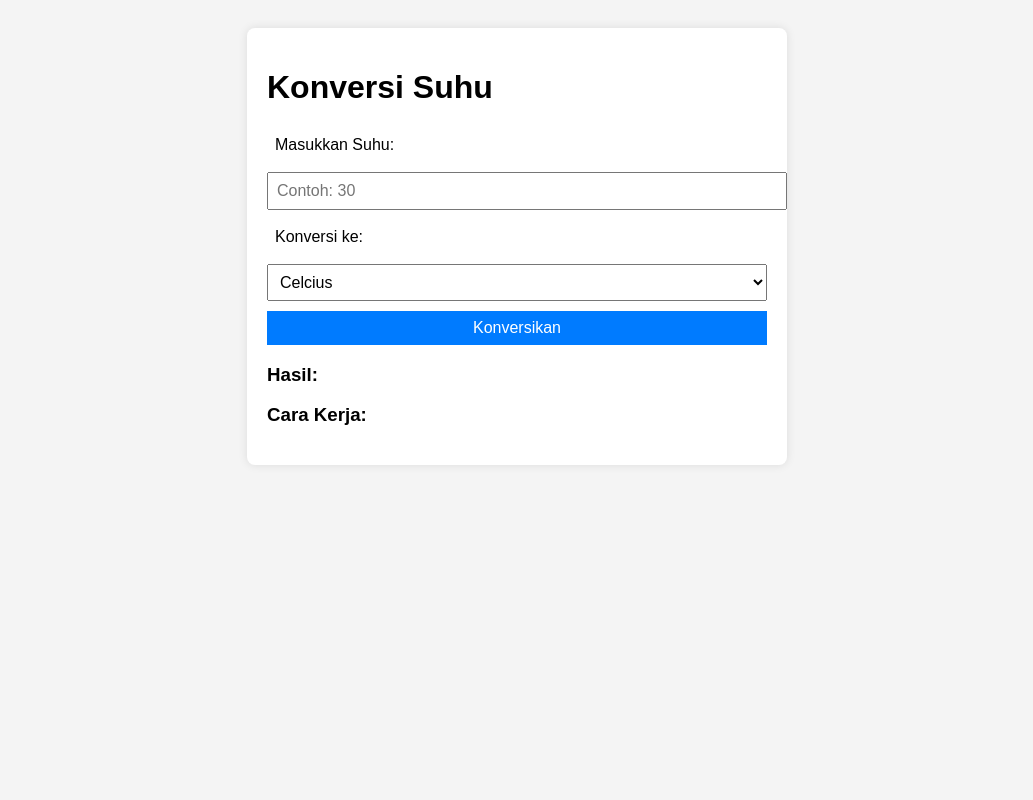
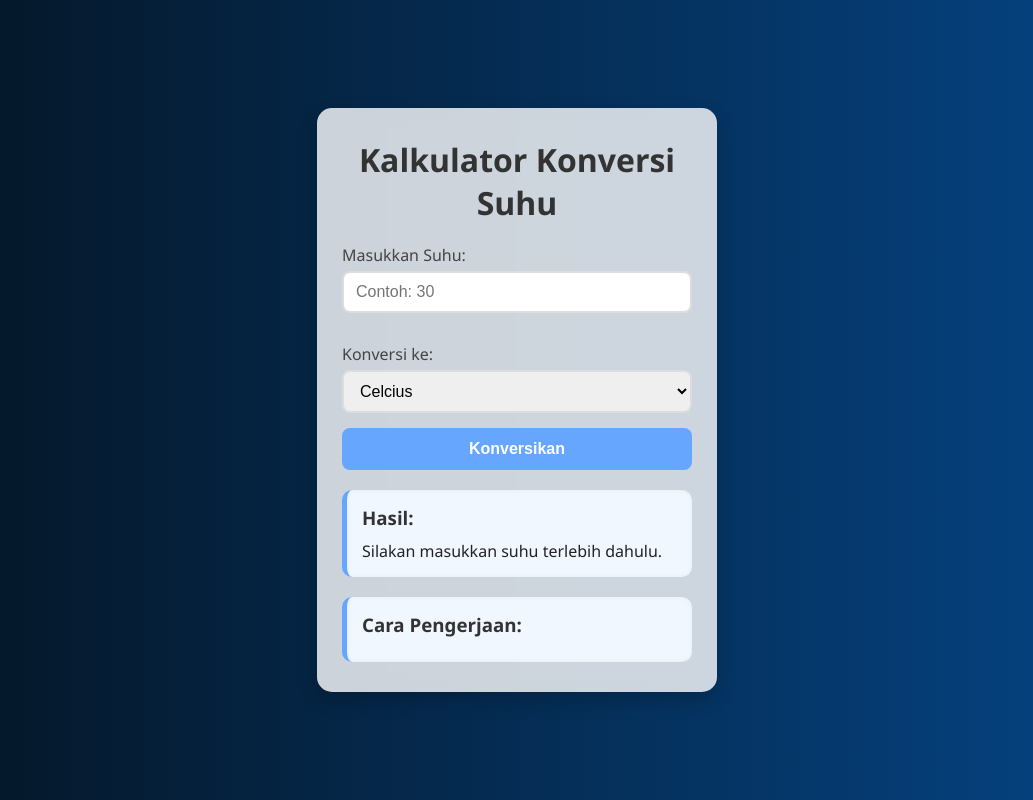
Before and after one commit to revou-fundamental-course/19-may-25-Fathir666, a plain HTML site: page index.html in a window 1280 px wide. Both pictures are taken after a click on the button "Konversikan". Shown: the whole page, without its empty margins (123-1156 px from the left). Drawn offline with Linux system fonts and the light colour scheme; files that its build step writes are made by us from their sources.

Commit message:
update: Update styles and scripts

```diff
--- a/css/style.css
+++ b/css/style.css
@@ -1,38 +1,98 @@
+* {
+    box-sizing: border-box;
+    margin: 0;
+    padding: 0;
+}
+
 body {
-    font-family: Arial, sans-serif;
-    background-color: #f4f4f4;
-    padding: 20px;
+    font-family: 'Segoe UI', Tahoma, Geneva, Verdana, sans-serif, sans-serif;
+    background: linear-gradient(to right, #051422, #054586);
+    height: 100vh;
+    display: flex;
+    justify-content: center;
+    align-items: center;
 }
 
 .container {
-    max-width: 500px;
-    margin: auto;
-    background: #fff;
-    padding: 20px;
-    border-radius: 8px;
-    box-shadow: 0 0 10px rgba(0,0,0,0.1);
+  background-color: #ffffffcc;
+  backdrop-filter: blur(10px);
+  padding: 30px 25px;
+  border-radius: 15px;
+  box-shadow: 0 8px 20px rgba(0, 0, 0, 0.2);
+  width: 100%;
+  max-width: 400px;
+  animation: fadeIn 1s ease;
 }
 
-label, input, select, button {
+@keyframes fadeIn {
+  from { opacity: 0; transform: translateY(20px); }
+  to { opacity: 1; transform: translateY(0); }
+}
+
+
+h1 {
+  text-align: center;
+  margin-bottom: 20px;
+  color: #333;
+}
+
+label {
+  margin-top: 15px;
   display: block;
+  font-weight: 500;
+  color: #444;
+}
+
+input, select {
   width: 100%;
-    margin-bottom: 10px;
-    padding: 8px;
-    font-size: 16px;
+  padding: 10px 12px;
+  margin-top: 5px;
+  margin-bottom: 15px;
+  border: 2px solid #ddd;
+  border-radius: 8px;
+  font-size: 1rem;
+  transition: 0.3s ease;
+}
+
+input:focus, select:focus {
+  border-color: #66a6ff;
+  outline: none;
+  background-color: #f8fbff;
 }
 
 button {
-    background-color: #007bff;
+  width: 100%;
+  background: #66a6ff;
   color: white;
+  padding: 12px;
+  font-weight: bold;
   border: none;
+  border-radius: 8px;
+  font-size: 1rem;
   cursor: pointer;
+  transition: background 0.3s ease;
 }
 
 button:hover {
-    background-color: #0056b3;
+  background: #558de8;
 }
 
-.result {
+
+.hasil, .cara-kerja {
+  background-color: #f0f7ff;
+  padding: 15px;
+  border-radius: 10px;
   margin-top: 20px;
-    font-weight: bold;
+  border-left: 5px solid #66a6ff;
+  box-shadow: inset 0 0 5px rgba(0,0,0,0.05);
 }
+
+.hasil h3, .cara-kerja h3 {
+  color: #333;
+  margin-bottom: 10px;
+}
+
+#outputHasil, #penjelasan {
+  font-size: 1rem;
+  color: #222;
+}
--- a/index.html
+++ b/index.html
@@ -3,12 +3,12 @@
 <head>
   <meta charset="UTF-8" />
   <meta name="viewport" content="width=device-width, initial-scale=1.0" />
-  <title>Konversi Suhu</title>
-  <link rel="stylesheet" href="style.css" />
+  <title>Web Konversi Suhu</title>
+  <link rel="stylesheet" href="css\style.css" />
 </head>
 <body>
   <div class="container">
-    <h1>Konversi Suhu</h1>
+    <h1>Kalkulator Konversi Suhu</h1>
 
     <label for="inputSuhu">Masukkan Suhu:</label>
     <input type="number" id="inputSuhu" placeholder="Contoh: 30" />
@@ -19,7 +19,7 @@
       <option value="fahrenheit">Fahrenheit</option>
     </select>
 
-    <button onclick="konversiSuhu()">Konversikan</button>
+    <button id="btnKonversi">Konversikan</button>
 
     <div class="hasil">
       <h3>Hasil:</h3>
@@ -27,11 +27,11 @@
     </div>
 
     <div class="cara-kerja">
-      <h3>Cara Kerja:</h3>
+      <h3>Cara Pengerjaan:</h3>
       <p id="penjelasan"></p>
     </div>
   </div>
 
-  <script src="script.js"></script>
+  <script src="js/script.js"></script>
 </body>
 </html>
--- a/js/script.js
+++ b/js/script.js
@@ -0,0 +1,32 @@
+document.addEventListener("DOMContentLoaded", function() {
+  const Tombol = document.getElementById("btnKonversi");
+
+Tombol.addEventListener("click", function() {
+  const suhuInput = document.getElementById("inputSuhu").value;
+  const pilihan = document.getElementById("konversiKe").value;
+  const hasilOutput = document.getElementById("outputHasil");
+  const penjelasan = document.getElementById("penjelasan");
+
+  if (suhuInput === "") {
+    hasilOutput.textContent = "Silakan masukkan suhu terlebih dahulu.";
+    penjelasan.textContent = "";
+    return;
+  }
+
+  const suhu = parseFloat(suhuInput);
+  let hasil = 0;
+  let cara = "";
+
+  if (pilihan === "celcius") {
+    hasil = (suhu - 32) * 5 / 9;
+    cara = `(${suhu}°F - 32) × 5/9 = ${hasil.toFixed(2)}°C`;
+    hasilOutput.textContent = `${hasil.toFixed(2)}°C`;
+  } else if (pilihan === "fahrenheit") {
+    hasil = (suhu * 9 / 5) + 32;
+    cara = `(${suhu}°C × 9/5) + 32 = ${hasil.toFixed(2)}°F`;
+    hasilOutput.textContent = `${hasil.toFixed(2)}°F`;
+  }
+
+  penjelasan.textContent = cara;
+});
+});
```
Lines whose indentation alone changed are shown as unchanged.
